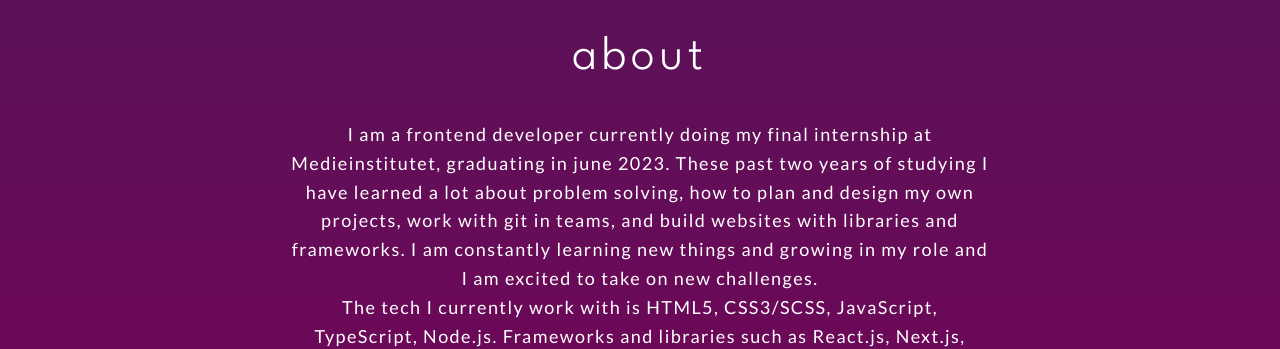
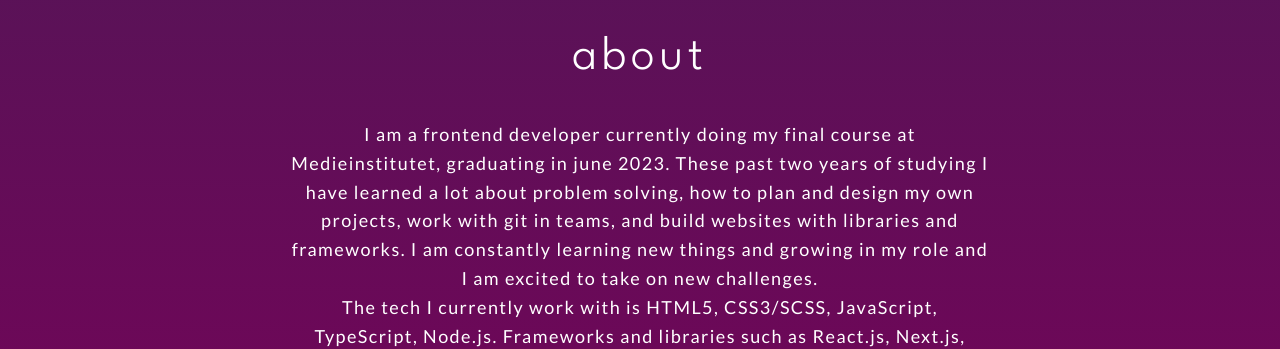
Before and after one commit to jsilf/portfolio, a React (Vite) app: page / in a window 1280 px wide. Shown: the part 1260-1609 px from the top of the page. Built offline with nearby package versions, Linux system fonts and the light colour scheme; no server answers.

Commit message:
text fix

```diff
--- a/src/components/About/About.tsx
+++ b/src/components/About/About.tsx
@@ -26,7 +26,7 @@ export const About = () => {
           <motion.div variants={cardVariants} className="text-block">
             <h2 className="about-title">about</h2>
             <p>
-              I am a frontend developer currently doing my final internship at
+              I am a frontend developer currently doing my final course at
               Medieinstitutet, graduating in june 2023. These past two years of
               studying I have learned a lot about problem solving, how to plan
               and design my own projects, work with git in teams, and build
```
